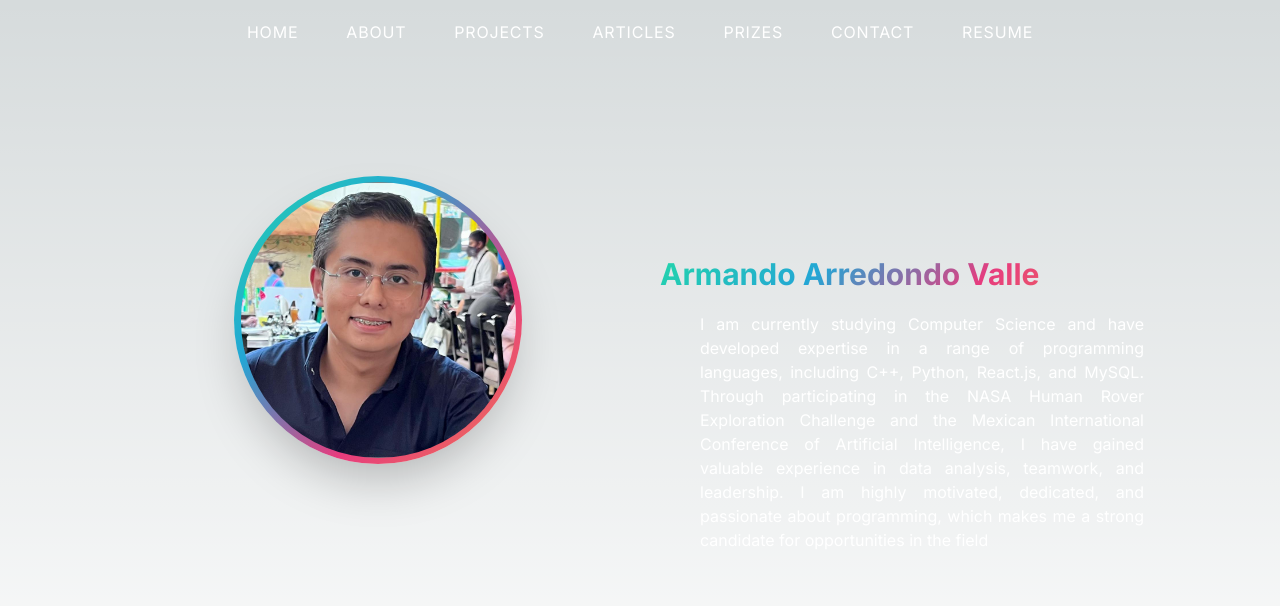
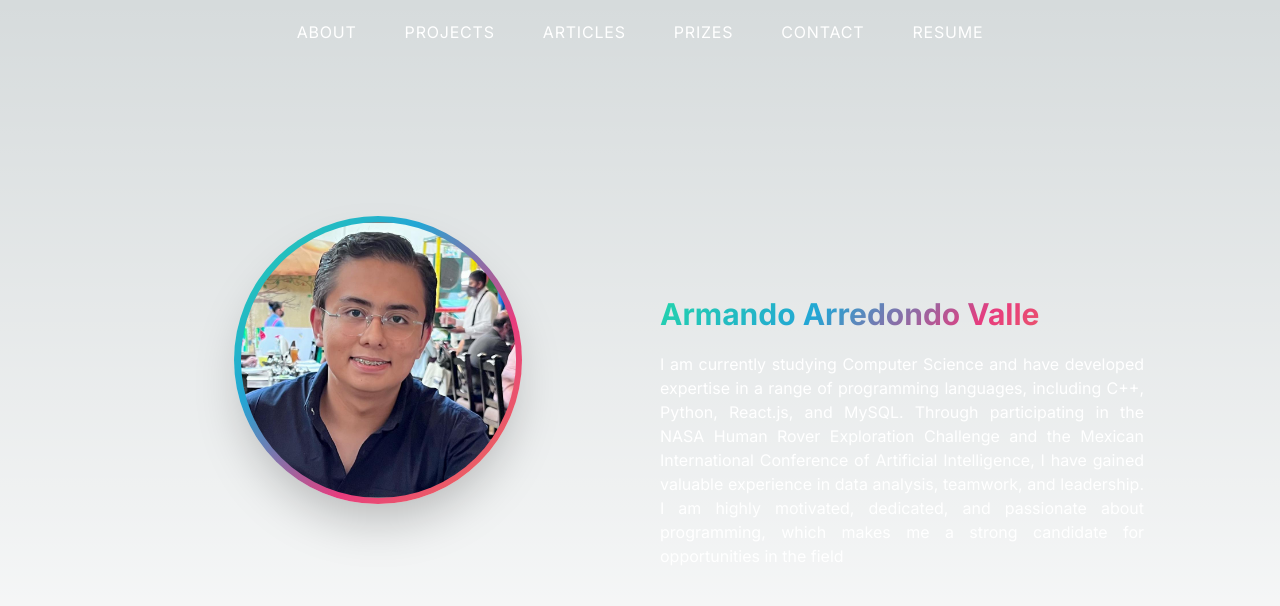
Before and after one commit to ArmandoArV/portofolio-armando, a Next.js app: page / in a window 1280 px wide. Shown: the top 606 px of the page. Built offline with nearby package versions, Linux system fonts and the light colour scheme.

Commit message:
Adds responsivness in AboutMe card.

```diff
--- a/src/app/Components/AboutMeCard/AboutMe.tsx
+++ b/src/app/Components/AboutMeCard/AboutMe.tsx
@@ -6,7 +6,7 @@ import pfp from "../../assets/ProfilePicture/pfp.jpg";
 export const AboutMe = () => {
   return (
     <div
-      className="flex flex-col md:flex-row gap-10 p-10 rounded-10 justify-between w-full md:w-full mx-auto mt-10
+      className="flex flex-col md:flex-row gap-10 p-10 rounded-10 justify-between w-full md:w-full mx-auto mt-10 md:mt-20
     "
     >
       <div className="w-full h-full flex justify-center items-center">
@@ -22,8 +22,7 @@ export const AboutMe = () => {
       </div>
 
       <div
-        className="w-full h-full mt-20 md:ml-50
-
+        className="w-full h-full mt-0 md:ml-50 md:mt-20
       "
       >
         <h1 className="text-center md:text-left bg-custom-gradient bg-clip-text text-transparent font-bold md:text-3xl animate-gradient bg-[400% 400%]">
@@ -31,8 +30,9 @@ export const AboutMe = () => {
         </h1>
 
         <p
-          className="text-1.5xl
-        font-normal text-justify ml-10 mt-5 text-white"
+          className="
+          md:text-1.5xl
+        font-normal text-justify mt-5 text-white"
         >
           {aboutMe.description}
         </p>
--- a/src/app/Components/Navbar/NavBar.tsx
+++ b/src/app/Components/Navbar/NavBar.tsx
@@ -15,7 +15,10 @@ export default function NavBar() {
       <ul
         className={`${
           isMenuOpen ? "block" : "hidden"
-        } sm:flex sm:flex-row sm:justify-between sm:items-center flex-col items-start list-none mx-auto p-0`}
+        } sm:flex sm:justify-between sm:items-center flex-col items-start list-none mx-auto p-0
+          sm:bg-transparent sm:h-auto sm:w-auto sm:relative sm:flex-row sm:ml-auto
+        bg-blue-900 h-screen w-screen fixed top-0 left-0 z-10
+        `}
       >
         {Object.entries(navBarElements).map(
           ([key, element]: [string, NavBarElement]) => (
@@ -31,7 +34,9 @@ export default function NavBar() {
         )}
       </ul>
       <button
-        className="block sm:hidden text-white focus:outline-none ml-auto"
+        className="
+        block sm:hidden text-white focus:outline-none ml-auto mr-4 z-20
+        "
         onClick={toggleMenu}
       >
         <svg
--- a/src/app/Constants.tsx
+++ b/src/app/Constants.tsx
@@ -15,10 +15,6 @@ export const aboutMe: AboutMe = {
   description: "I am currently studying Computer Science and have developed expertise in a range of programming languages, including C++, Python, React.js, and MySQL. Through participating in the NASA Human Rover Exploration Challenge and the Mexican International Conference of Artificial Intelligence, I have gained valuable experience in data analysis, teamwork, and leadership. I am highly motivated, dedicated, and passionate about programming, which makes me a strong candidate for opportunities in the field",
 };
 export const navBarElements: Record<string, NavBarElement> = {
-  Home: {
-    ref: "/",
-    class: "Navbar-item",
-  },
   About: {
     ref: "/about",
     class: "Navbar-item",
--- a/src/app/page.tsx
+++ b/src/app/page.tsx
@@ -10,6 +10,7 @@ export default function Home() {
     <NavBar />
     <main className={styles.main} >
       <AboutMe />
+
     </main>
     </>
   )
```
